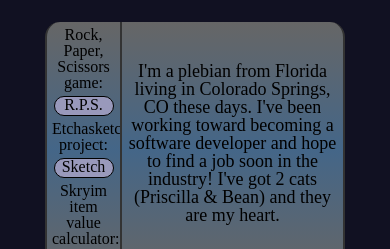
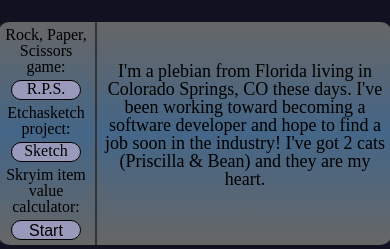
Before and after one commit to Neofluffybox/Neofluffybox.github.io, a plain HTML site: page index.html in a window 390 px wide. Shown: the part 110-359 px from the top of the page. Drawn offline with Linux system fonts and the light colour scheme.

Commit message:
sizing fix

```diff
--- a/stylesheets/stylie.css
+++ b/stylesheets/stylie.css
@@ -201,6 +201,15 @@ footer{
     }
 }
 
+@media only screen and (max-width: 600px) {
+    body {
+        grid-template-columns: 400px;
+    }
+    .navbuttons {
+        width: 70px;
+    }
+}
+
 @media only screen and (min-width: 1200px) {
     body {
         grid-template-columns: 900px;
```
